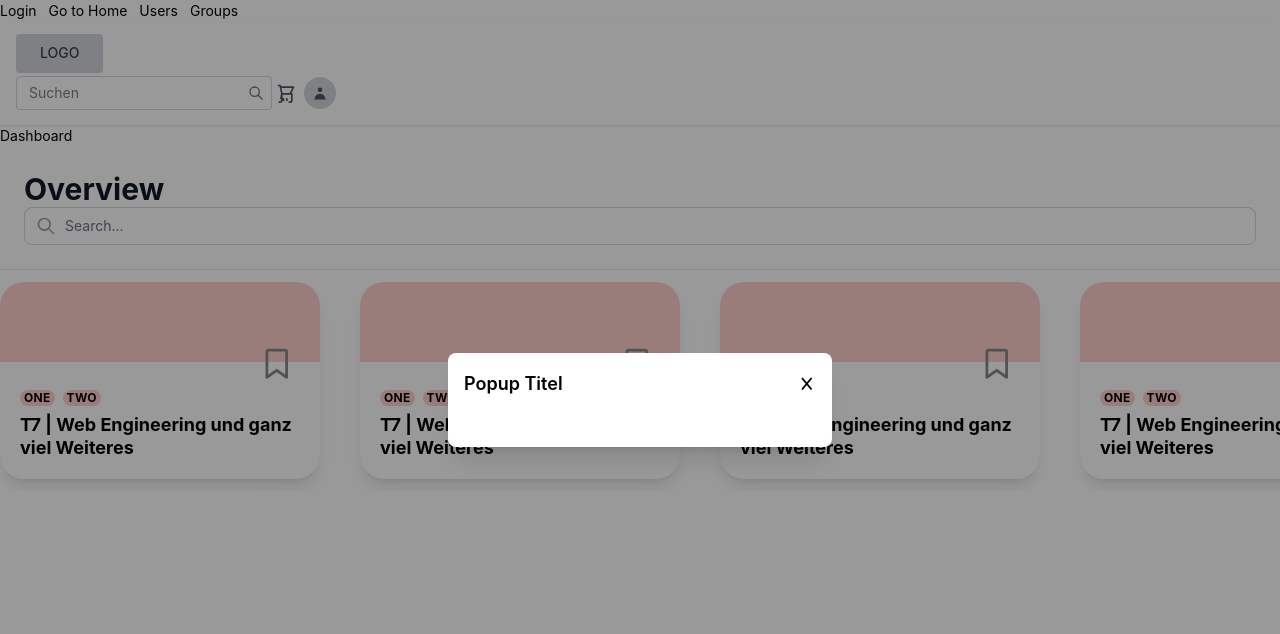
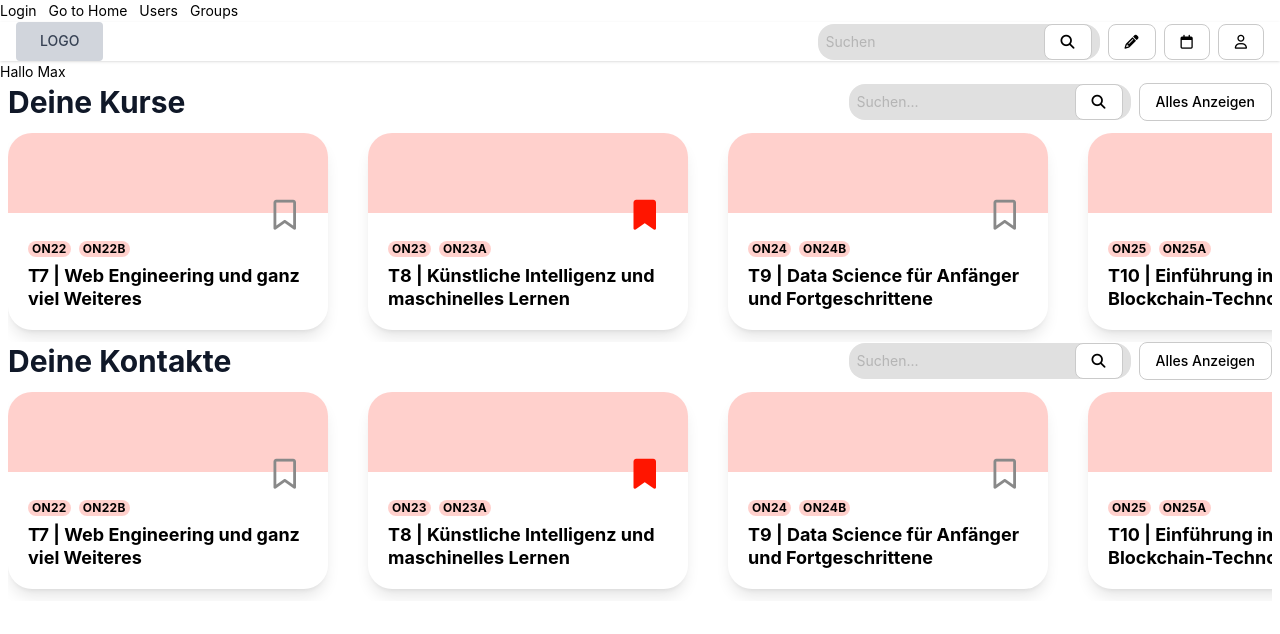
Before and after one commit to lukkoeh/noodle-soup, a Vue app in the folder noodle-client/temp-vue-ui/: page / in a window 1280 px wide. Shown: the top 634 px of the page. Built offline with nearby package versions, Linux system fonts and the light colour scheme.

Commit message:
Added editModal , updated: header, Overview, Dashboard

```diff
--- /dev/null
+++ b/noodle-client/temp-vue-ui/src/components/EditModal.vue
@@ -0,0 +1,24 @@
+<script setup>
+import { ref } from 'vue';
+import { RouterLink } from 'vue-router';
+import Icon from './Icon.vue';
+
+const rLinkStyles = ref("bg-input min-w-30 min-h-30 flex items-center justify-center rounded-2xl")
+</script>
+
+<template>
+    <div>
+        <div class="flex gap-4 justify-center">
+            <RouterLink to="/users" :class="rLinkStyles">
+                <Icon icon="fa-user" icon-style="fa-solid" />
+            </RouterLink>
+            <RouterLink to="/groups" :class="rLinkStyles">
+                <Icon icon="fa-users-line" icon-style="fa-solid" />
+            </RouterLink>
+            <RouterLink to="/courses" :class="rLinkStyles">
+                <Icon icon="fa-user" icon-style="fa-solid" />
+            </RouterLink>
+        </div>
+    </div>
+
+</template>
--- a/noodle-client/temp-vue-ui/src/components/Header.vue
+++ b/noodle-client/temp-vue-ui/src/components/Header.vue
@@ -1,50 +1,64 @@
 <script setup>
 import { ref } from 'vue'
+import Icon from './Icon.vue';
+import LineInput from './LineInput.vue';
+import Button from './Button.vue';
+import Popup from './Popup.vue';
+import EditModal from './EditModal.vue';
 
 const searchQuery = ref('')
+const showEditModal = ref(false)
+
 </script>
 
 <template>
-  <header class="bg-widget px-4 py-3 shadow-sm w-full">
-    <div class="flex items-center justify-between max-w-7xl mx-auto">
+  <header class="bg-main flex justify-between items-center px-4 shadow-sm w-full">
+    <div>
       <!-- Logo Section -->
       <div class="bg-gray-300 px-6 py-2 rounded">
         <span class="text-gray-700 font-medium text-sm">LOGO</span>
       </div>
+    </div>
+    <!-- Search and Icons Section -->
+    <div class="flex items-center gap-2">
+      <!-- Search Input -->
+      <LineInput v-model="searchQuery" placeholder="Suchen" intype="search" />
 
-      <!-- Search and Icons Section -->
-    </div>
-    <div class="flex items-center space-x-4">
-      <!-- Search Input -->
-      <div class="relative">
-        <input v-model="searchQuery" type="text" placeholder="Suchen"
-          class="bg-white border border-gray-300 rounded px-3 py-1.5 pr-8 text-sm focus:outline-none focus:ring-2 focus:ring-blue-500 focus:border-transparent w-64" />
-        <button class="absolute right-2 top-1/2 transform -translate-y-1/2 text-gray-500 hover:text-gray-700">
-          <svg class="w-4 h-4" fill="none" stroke="currentColor" viewBox="0 0 24 24">
-            <path stroke-linecap="round" stroke-linejoin="round" stroke-width="2"
-              d="M21 21l-6-6m2-5a7 7 0 11-14 0 7 7 0 0114 0z"></path>
-          </svg>
-        </button>
-      </div>
+      <!-- pencil Icon -->
+      <Button
+      type="simple"
+      @click="showEditModal = true"
+      >
+        <Icon
+        icon="fa-pencil"
+        icon-style="fa-solid"
+        />
+      </Button>
 
-      <!-- Shopping Cart Icon -->
-      <button class="text-gray-600 hover:text-gray-800 p-1">
-        <svg class="w-5 h-5" fill="none" stroke="currentColor" viewBox="0 0 24 24">
-          <path stroke-linecap="round" stroke-linejoin="round" stroke-width="2"
-            d="M3 3h2l.4 2M7 13h10l4-8H5.4m0 0L7 13m0 0l-1.1 5.4M7 13v8a2 2 0 01-2 2H4m15-10v8a2 2 0 01-2 2h-1M9 19v2m4-2v2">
-          </path>
-        </svg>
-      </button>
+      <!-- Calendar Icon -->
+      <Button
+      type="simple">
+        <Icon
+        icon="fa-calendar"
+        icon-style="fa-regular"
+        />
+      </Button>
 
       <!-- User Profile Icon -->
-      <button class="text-gray-600 hover:text-gray-800 p-1">
-        <div class="w-8 h-8 bg-gray-300 rounded-full flex items-center justify-center">
-          <svg class="w-4 h-4 text-gray-600" fill="currentColor" viewBox="0 0 20 20">
-            <path fill-rule="evenodd" d="M10 9a3 3 0 100-6 3 3 0 000 6zm-7 9a7 7 0 1114 0H3z" clip-rule="evenodd">
-            </path>
-          </svg>
-        </div>
-      </button>
+      <Button
+      type="simple">
+        <Icon
+        icon="fa-user"
+        icon-style="fa-regular"
+        />
+      </Button>
     </div>
+    <Popup
+    title="Elemente bearbeiten"
+    :is-open="showEditModal"
+    @close="showEditModal = false"
+    >
+      <EditModal/>
+    </Popup>
   </header>
 </template>
--- a/noodle-client/temp-vue-ui/src/components/Overview.vue
+++ b/noodle-client/temp-vue-ui/src/components/Overview.vue
@@ -1,5 +1,7 @@
 <script setup>
 import { ref } from 'vue';
+import LineInput from './LineInput.vue';
+import Button from './Button.vue';
 
 const props = defineProps({
     title: {
@@ -8,7 +10,7 @@ const props = defineProps({
     },
     placeholder: {
         type: String,
-        default: "Search..."
+        default: "Suchen..."
     }
 });
 
@@ -18,33 +20,56 @@ const emit = defineEmits(['search']);
 const handleSearch = () => {
     emit('search', searchQuery.value);
 };
+
+const handleScroll = (event) => {
+    // Only handle wheel events with vertical movement
+    if (Math.abs(event.deltaY) > Math.abs(event.deltaX)) {
+        event.preventDefault();
+
+        const container = event.currentTarget;
+        const scrollAmount = event.deltaY * 1.5
+
+        if (props.smoothScroll) {
+            // Smooth scroll implementation
+            container.scrollBy({
+                left: scrollAmount,
+                behavior: 'smooth'
+            });
+        } else {
+            // Direct scroll for better performance with large amounts of content
+            container.scrollLeft += scrollAmount;
+        }
+    }
+};
 </script>
 
 <template>
-    <div class="w-full h flex flex-col bg-white">
+    <div class="w-full h flex flex-col bg-white px-2">
         <!-- Header with Title and Search -->
-        <div class="flex-shrink-0 p-6 border-b border-gray-200">
+        <div class="flex-shrink-0 flex justify-between">
             <div class="flex items-center justify-between mb-4">
                 <h1 class="text-3xl font-bold text-gray-900">{{ title }}</h1>
             </div>
+            <!-- search and show all button-->
+            <div class="flex gap-2 items-center">
+                <LineInput
+                :placeholder="placeholder"
+                v-model="searchQuery"
+                intype="search"
+                @changed="handleSearch"
+                />
+                <Button
+                @click="handleShowAll"
+                type="secondary"
+                >Alles Anzeigen</Button>
+            </div>
 
-            <!-- Search Bar -->
-            <div class="relative">
-                <div class="absolute inset-y-0 left-0 pl-3 flex items-center pointer-events-none">
-                    <svg class="h-5 w-5 text-gray-400" fill="none" stroke="currentColor" viewBox="0 0 24 24">
-                        <path stroke-linecap="round" stroke-linejoin="round" stroke-width="2"
-                            d="M21 21l-6-6m2-5a7 7 0 11-14 0 7 7 0 0114 0z" />
-                    </svg>
-                </div>
-                <input v-model="searchQuery" @input="handleSearch" type="text" :placeholder="placeholder"
-                    class="block w-full pl-10 pr-3 py-2 border border-gray-300 rounded-lg leading-5 bg-white placeholder-gray-500 focus:outline-none focus:placeholder-gray-400 focus:ring-1 focus:ring-blue-500 focus:border-blue-500" />
-            </div>
         </div>
 
         <!-- Horizontally Scrollable Content Area -->
         <div class="flex-1 overflow-hidden">
-            <div class="h-full overflow-x-scroll overflow-y-hidden py-3">
-                <div class="flex justify-items-start items-center gap-10 h-full min-w-full">
+            <div @wheel="(event) => handleScroll(event)" class="h-full overflow-x-scroll overflow-y-hidden py-3">
+                <div class="flex justify-items-start items-center gap-10 h-full min-w-max">
                     <slot />
                 </div>
             </div>
--- a/noodle-client/temp-vue-ui/src/pages/Dashbord.vue
+++ b/noodle-client/temp-vue-ui/src/pages/Dashbord.vue
@@ -5,18 +5,76 @@
     import Overview from "@/components/Overview.vue";
     import {ref} from "vue"
 
-    const showPopup = ref(true)
+    const showPopup = ref(false)
+    const userInfo = ref({
+        name: 'Max'
+    })
+    const courseData = ref([
+    {
+        tags: ['ON22', 'ON22B'],
+        dozenten: ['Prof. Dr. Arnulf Mester'],
+        description: "T7 | Web Engineering und ganz viel Weiteres",
+        bookmarked: false,
+    },
+    {
+        tags: ['ON23', 'ON23A'],
+        dozenten: ['Dr. Maria Schmidt'],
+        description: "T8 | Künstliche Intelligenz und maschinelles Lernen",
+        bookmarked: true,
+    },
+    {
+        tags: ['ON24', 'ON24B'],
+        dozenten: ['Prof. Dr. Peter Müller'],
+        description: "T9 | Data Science für Anfänger und Fortgeschrittene",
+        bookmarked: false,
+    },
+    {
+        tags: ['ON25', 'ON25A'],
+        dozenten: ['Prof. Dr. Jens Weber'],
+        description: "T10 | Einführung in die Blockchain-Technologie",
+        bookmarked: true,
+    },
+    {
+        tags: ['ON26', 'ON26B'],
+        dozenten: ['Dr. Laura Fuchs'],
+        description: "T11 | Webentwicklung mit React und Redux",
+        bookmarked: false,
+    },
+    {
+        tags: ['ON27', 'ON27A'],
+        dozenten: ['Prof. Dr. Thomas Richter'],
+        description: "T12 | Datenvisualisierung mit Python und D3.js",
+        bookmarked: true,
+    },
+    {
+        tags: ['ON28', 'ON28B'],
+        dozenten: ['Dr. Sabine König'],
+        description: "T13 | Einführung in die Cloud-Computing-Technologien",
+        bookmarked: false,
+    }
+]
+)
+
 </script>
 
 <template>
     <HeaderNavigation/>
     <Popup :isOpen="showPopup" @close="showPopup = false"/>
-    <h1>
-        Dashboard
-    </h1>
-    <Overview>
+    <h1>Hallo {{ userInfo.name }}</h1>
+    <Overview
+    title="Deine Kurse"
+    >
         <CourseWidget
-            v-for="item in Array(10)"
+            v-for="item in courseData"
+            :course="item"
+        />
+    </Overview>
+    <Overview
+    title="Deine Kontakte"
+    >
+        <CourseWidget
+            v-for="item in courseData"
+            :course="item"
         />
     </Overview>
 </template>
```
